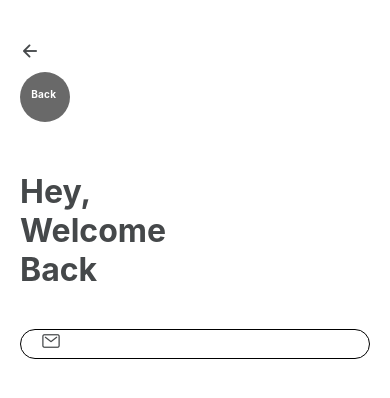
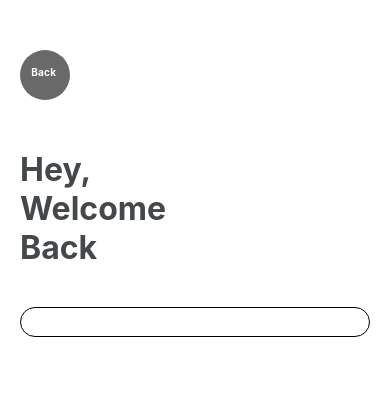
Before and after one commit to GaryMagill22/AllSquareReactNative, a React Native app: screen /LOGIN in a window 390 px wide. Shown: the top 398 px of the page. Built offline with nearby package versions, Linux system fonts and the light colour scheme.

Commit message:
working on login page  - cant get icons to work on ios

```diff
--- a/App.js
+++ b/App.js
@@ -7,7 +7,6 @@ import { StyleSheet, Text, View } from 'react-native'
 import { PropsWithChildren } from 'react';
 import HomeScreen from './src/Screens/HomeScreen';
 import LoginScreen from './src/Screens/LoginScreen';
-
 
 
 import {
--- a/package.json
+++ b/package.json
@@ -14,6 +14,7 @@
     "@mdi/react": "^1.6.1",
     "@react-navigation/native": "^6.1.18",
     "@react-navigation/native-stack": "^6.11.0",
+    "@types/react-native-vector-icons": "^6.4.18",
     "ionicons": "^7.4.0",
     "react": "18.3.1",
     "react-native": "0.75.2",
@@ -32,7 +33,6 @@
     "@react-native/metro-config": "0.75.2",
     "@react-native/typescript-config": "0.75.2",
     "@types/react": "^18.2.6",
-    "@types/react-native-vector-icons": "^6.4.18",
     "@types/react-test-renderer": "^18.0.0",
     "babel-jest": "^29.6.3",
     "eslint": "^8.19.0",
--- a/react-native.config.js
+++ b/react-native.config.js
@@ -1,7 +1,6 @@
 module.exports = {
 
     project: {
-        ios: { automaticPodsInstallation: true },
         android: {},
     },
     assets: ["./assets/fonts/"],
--- a/src/Screens/LoginScreen.jsx
+++ b/src/Screens/LoginScreen.js
@@ -1,8 +1,9 @@
 import { StyleSheet, Text, TextInput, View, TouchableOpacity, Pressable } from 'react-native';
-import React, { Component } from 'react';
+import React from 'react';
 import { colors } from '../assets/utils/colors';
 import { useNavigation } from '@react-navigation/native';
-import Ionicons from 'react-native-vector-icons/Ionicons';
+// import Ionicons from 'react-native-vector-icons/Ionicons';
+// import Icon from 'react-native-vector-icons/MaterialIcons';
 
 
 
@@ -21,7 +22,6 @@ const LoginScreen = () => {
     return (
         <View style={styles.container} >
             <TouchableOpacity style={styles.backButtonWrapper} >
-                <Ionicons name={"arrow-back"} size={20} color={colors.primary} />
                 <Pressable style={styles.pressable} title='Back' onPress={handleBack}>
                     <Text style={styles.text} >Back </Text>
                 </Pressable>
@@ -34,7 +34,7 @@ const LoginScreen = () => {
                 {/* Form  */}
                 <View style={styles.formContainer} >
                     <View style={styles.inputContainer} >
-                        <Ionicons name={"mail-outline"} size={20} color={colors.primary} />
+                        {/* <Ionicons name={"mail-outline"} size={20} color={colors.primary} /> */}
                         <TextInput />
                     </View>
                 </View>
```
Also changed, not shown: src/Screens/HomeScreen.js (renamed from src/Screens/HomeScreen.jsx), 4 other files (tests, documents, lock files or other folders).
